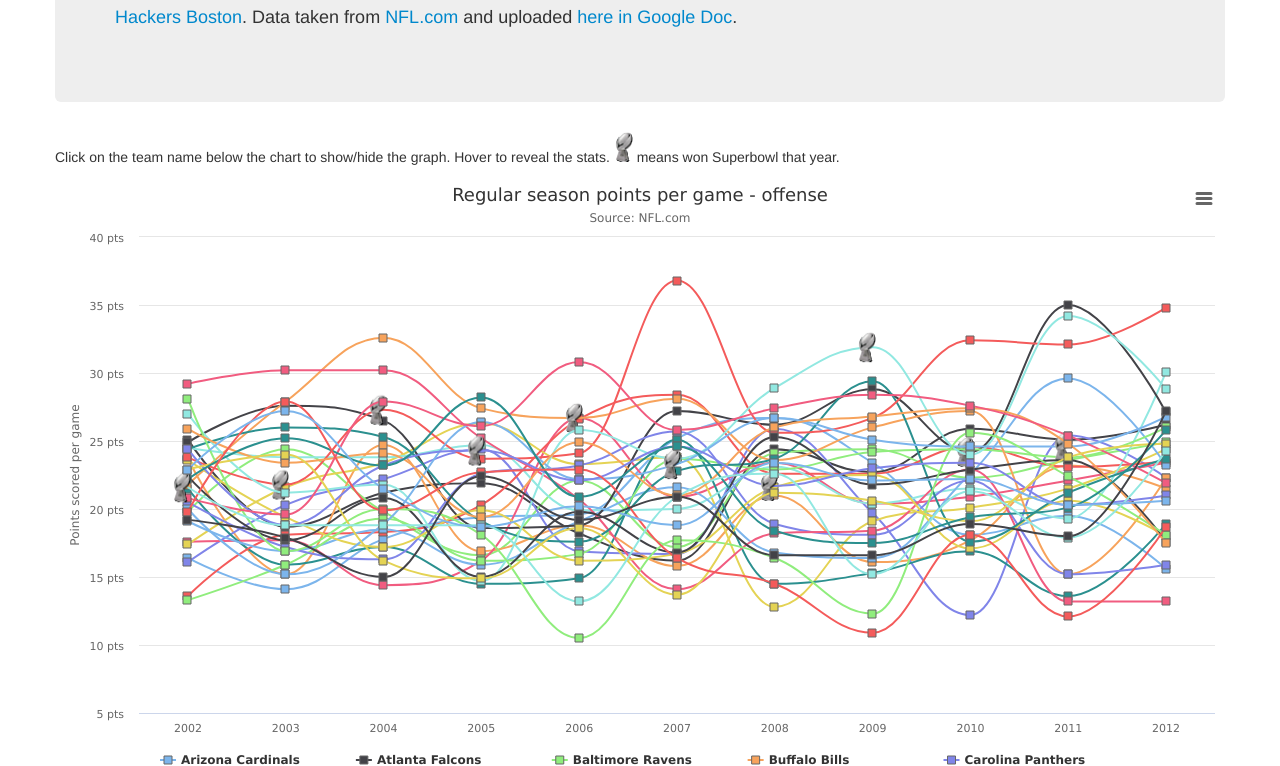
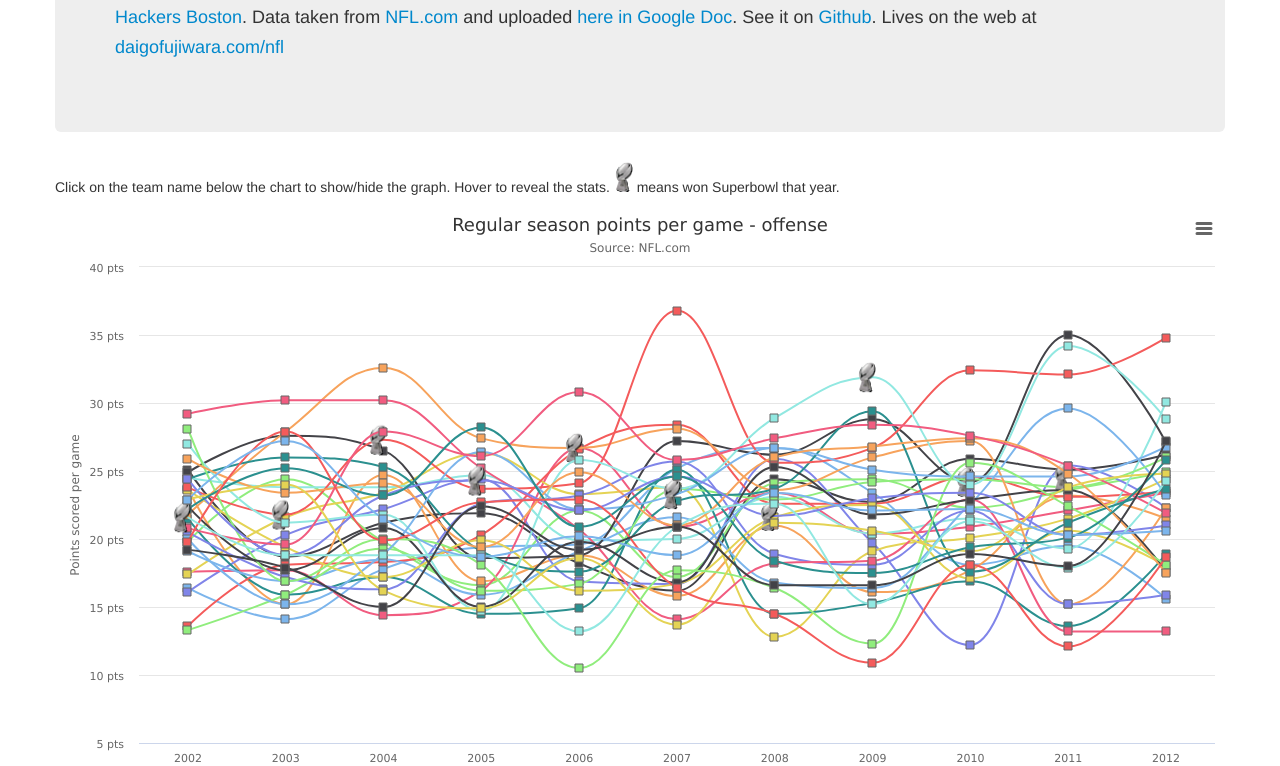
Before and after one commit to daigofuji/hack-the-nfl-2013, a plain HTML site: page index.html in a window 1280 px wide. Shown: the part 208-974 px from the top of the page. Drawn offline with nearby package versions, Linux system fonts and the light colour scheme.

Commit message:
header change
Updates on the header area, including git hub link and live url.

```diff
--- a/index.html
+++ b/index.html
@@ -70,12 +70,13 @@
       <!-- Main hero unit for a primary marketing message or call to action -->
       <div class="hero-unit">
         <h2>Does regular season offense count?</h2>
-        <p>A project for <a href="http://meetupbos.hackshackers.com/events/98369922/">Hack the Pats Hack-a-thon</a> on Saturday, January 19, 2013 at Boston Globe lab by Daigo Fujiwara.  Part of <a href="http://meetupbos.hackshackers.com/">Hacks Hackers Boston</a>. Data taken from <a href="http://www.nfl.com/stats/categorystats?archive=false&conference=null&role=TM&offensiveStatisticCategory=GAME_STATS&defensiveStatisticCategory=null&season=2012&seasonType=REG&tabSeq=2&qualified=false&Submit=Go">NFL.com</a> and uploaded <a href="https://docs.google.com/spreadsheet/ccc?key=0Apvvlouo3eMgdG9Hd3pIdk5sZHhLdlRidTdoVkROSFE">here in Google Doc</a>. </p>
+        <p>A project for <a href="http://meetupbos.hackshackers.com/events/98369922/">Hack the Pats Hack-a-thon</a> on Saturday, January 19, 2013 at Boston Globe lab by Daigo Fujiwara.  Part of <a href="http://meetupbos.hackshackers.com/">Hacks Hackers Boston</a>. Data taken from <a href="http://www.nfl.com/stats/categorystats?archive=false&conference=null&role=TM&offensiveStatisticCategory=GAME_STATS&defensiveStatisticCategory=null&season=2012&seasonType=REG&tabSeq=2&qualified=false&Submit=Go">NFL.com</a> and uploaded <a href="https://docs.google.com/spreadsheet/ccc?key=0Apvvlouo3eMgdG9Hd3pIdk5sZHhLdlRidTdoVkROSFE">here in Google Doc</a>. See it on <a href="https://github.com/daigofuji/hack-the-nfl-2013">Github</a>. Lives on the web at <a href="http://daigofujiwara.com/nfl/">daigofujiwara.com/nfl</a> </p>
         <!--<p><a class="btn btn-primary btn-large">Learn more &raquo;</a></p> -->
       </div>
 
 
       <p>Click on the team name below the chart to show/hide the graph. Hover to reveal the stats. <img src="assets/img/superbowl.png" style="vertical-align:baseline;"/> means won Superbowl that year.</p>
+
       <div id="container" style="min-width: 400px; height: 700px; margin: 0 auto"></div>
 
 
```
